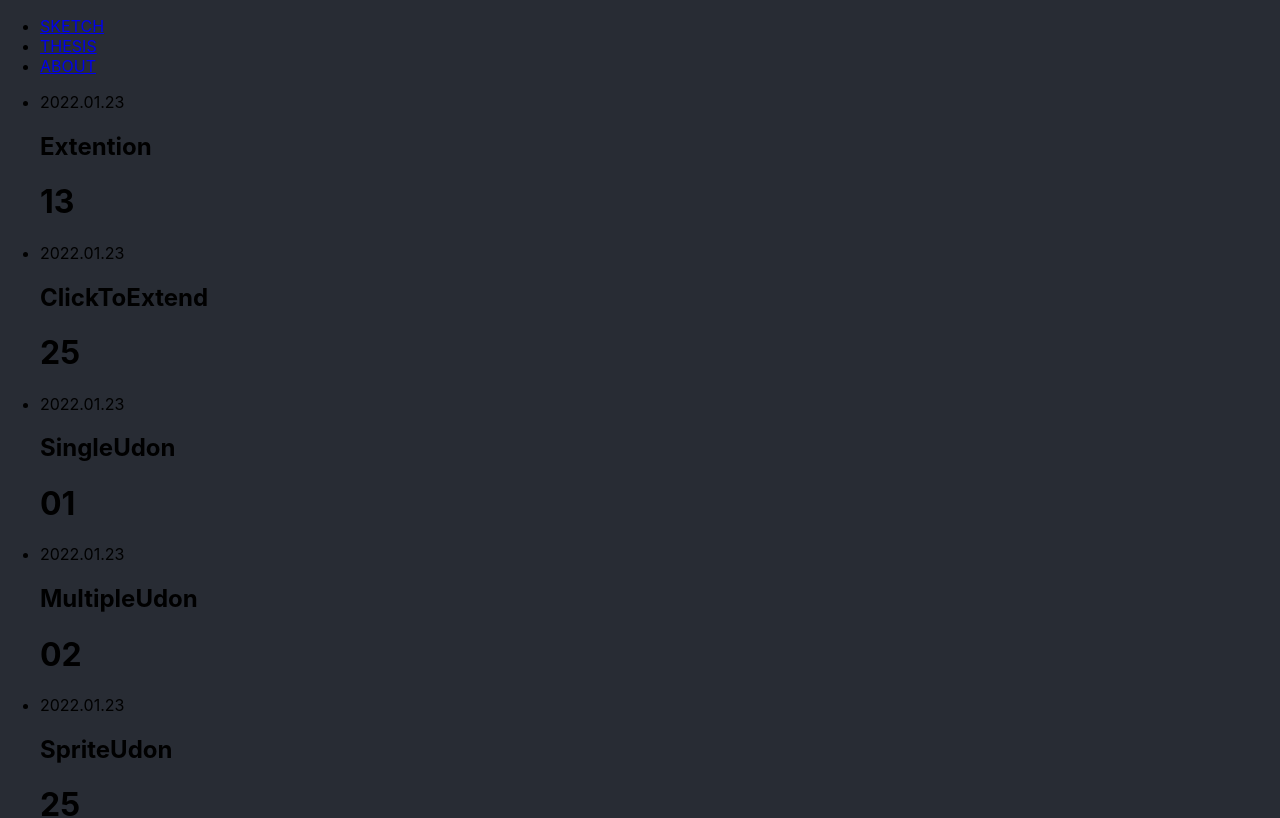
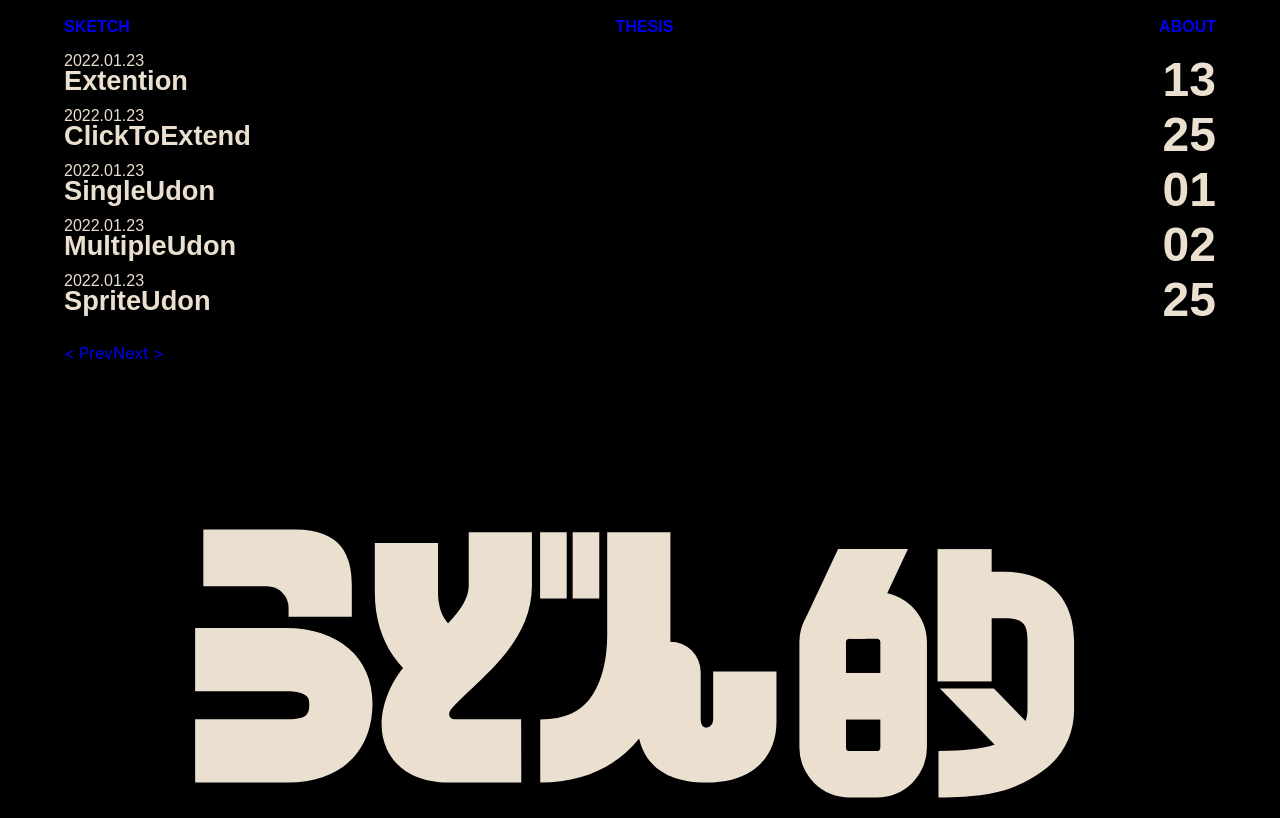
Before and after one commit to k1105/udon, a React (Create React App) app: page / in a window 1280 px wide. Shown: the top 818 px of the page. Built offline with nearby package versions, Linux system fonts and the light colour scheme; no server answers; a web font is replaced by a local one.

Commit message:
カスタムフォントとフォントサイズを指定 #6

```diff
--- a/src/App.css
+++ b/src/App.css
@@ -1,10 +1,35 @@
+body {
+  background-color: #000;
+}
+
+a {
+  text-decoration: none;
+}
+
+li {
+  list-style: none;
+}
+
+ul {
+  padding-left: 0px;
+}
+
 .App {
-  background-color: #282c34;
+  padding-left: 5vw;
+  padding-right: 5vw;
 }
 
 .App-logo {
   height: 40vmin;
   pointer-events: none;
+}
+
+h1 {
+  font-size: 3rem;
+}
+
+h2 {
+  font-size: 1.7rem;
 }
 
 @media (prefers-reduced-motion: no-preference) {
@@ -14,17 +39,13 @@
 }
 
 .App-header {
-  background-color: #282c34;
+  background-color: #000;
   display: flex;
   flex-direction: column;
   align-items: center;
   justify-content: center;
   font-size: calc(10px + 2vmin);
   color: white;
-}
-
-.App-link {
-  color: #61dafb;
 }
 
 @keyframes App-logo-spin {
--- a/src/App.js
+++ b/src/App.js
@@ -1,7 +1,8 @@
 import "./App.css";
 import { NavigationLink } from "./components/NavigationLink";
+import { SketchContent } from "./components/SketchContent";
 
-function App() {
+export const App = () => {
   return (
     <div className="App">
       <header className="App-header"></header>
@@ -10,37 +11,35 @@ function App() {
         <ul>
           <li>
             <div>
-              <p>2022.01.23</p>
-              <h2>Extention</h2>
-              <h1>13</h1>
+              <SketchContent title="Extention" number="13" date="2022.01.23" />
             </div>
           </li>
           <li>
             <div>
-              <p>2022.01.23</p>
-              <h2>ClickToExtend</h2>
-              <h1>25</h1>
+              <SketchContent
+                title="ClickToExtend"
+                number="25"
+                date="2022.01.23"
+              />
             </div>
           </li>
           <li>
             <div>
-              <p>2022.01.23</p>
-              <h2>SingleUdon</h2>
-              <h1>01</h1>
+              <SketchContent title="SingleUdon" number="01" date="2022.01.23" />
             </div>
           </li>
           <li>
             <div>
-              <p>2022.01.23</p>
-              <h2>MultipleUdon</h2>
-              <h1>02</h1>
+              <SketchContent
+                title="MultipleUdon"
+                number="02"
+                date="2022.01.23"
+              />
             </div>
           </li>
           <li>
             <div>
-              <p>2022.01.23</p>
-              <h2>SpriteUdon</h2>
-              <h1>25</h1>
+              <SketchContent title="SpriteUdon" number="25" date="2022.01.23" />
             </div>
           </li>
         </ul>
@@ -75,6 +74,4 @@ function App() {
       </footer>
     </div>
   );
-}
-
-export default App;
+};
--- a/src/components/NavigationLink.js
+++ b/src/components/NavigationLink.js
@@ -1,29 +1,53 @@
+const styles = {
+  link: {
+    fontFamily: "eurostile-extended, sans-serif",
+    fontWeight: 900,
+    fontStyle: "normal",
+  },
+  listWrapper: {
+    display: "flex",
+    justifyContent: "space-between",
+  },
+  listLeft: {
+    textAlign: "left",
+  },
+  listCenter: {
+    textAlign: "center",
+  },
+  listRight: {
+    textAlign: "right",
+  },
+};
+
 export const NavigationLink = () => {
   return (
     <div>
       <nav>
-        <ul>
-          <li>
+        <ul style={styles.listWrapper}>
+          <li style={styles.listLeft}>
             <a
-              href="https://github.com/k1105/udonic_algorithm/"
+              style={styles.link}
+              href="#"
               target="_blank"
               rel="noopener noreferrer"
             >
               SKETCH
             </a>
           </li>
-          <li>
+          <li style={styles.listCenter}>
             <a
-              href="https://github.com/k1105/udonic_algorithm/"
+              style={styles.link}
+              href="#"
               target="_blank"
               rel="noopener noreferrer"
             >
               THESIS
             </a>
           </li>
-          <li>
+          <li style={styles.listRight}>
             <a
-              href="https://github.com/k1105/udonic_algorithm/"
+              style={styles.link}
+              href="#"
               target="_blank"
               rel="noopener noreferrer"
             >
--- /dev/null
+++ b/src/components/SketchContent.js
@@ -0,0 +1,51 @@
+const styles = {
+  title: {
+    fontFamily: "eurostile-extended, sans-serif",
+    fontWeight: 900,
+    fontStyle: "normal",
+    color: "#EBDFD0",
+    marginBottom: "0px",
+    marginTop: "0px",
+  },
+
+  number: {
+    fontFamily: "eurostile-extended, sans-serif",
+    fontWeight: 900,
+    fontStyle: "normal",
+    color: "#EBDFD0",
+    marginBottom: "0px",
+    marginTop: "0px",
+  },
+
+  date: {
+    color: "#EBDFD0",
+    fontFamily: "eurostile, sans-serif",
+    fontWeight: 400,
+    fontStyle: "normal",
+    marginBottom: "-5px",
+    marginTop: "0px",
+  },
+  container: {
+    display: "flex",
+    justifyContent: "space-between",
+  },
+  right: {
+    textAlign: "right",
+  },
+};
+
+export const SketchContent = ({ date, title, number }) => {
+  return (
+    <div>
+      <div style={styles.container}>
+        <div>
+          <p style={styles.date}>{date}</p>
+          <h2 style={styles.title}>{title}</h2>
+        </div>
+        <div style={styles.right}>
+          <h1 style={styles.number}>{number}</h1>
+        </div>
+      </div>
+    </div>
+  );
+};
```
Also changed, not shown: src/index.js (+8 -8 lines).
